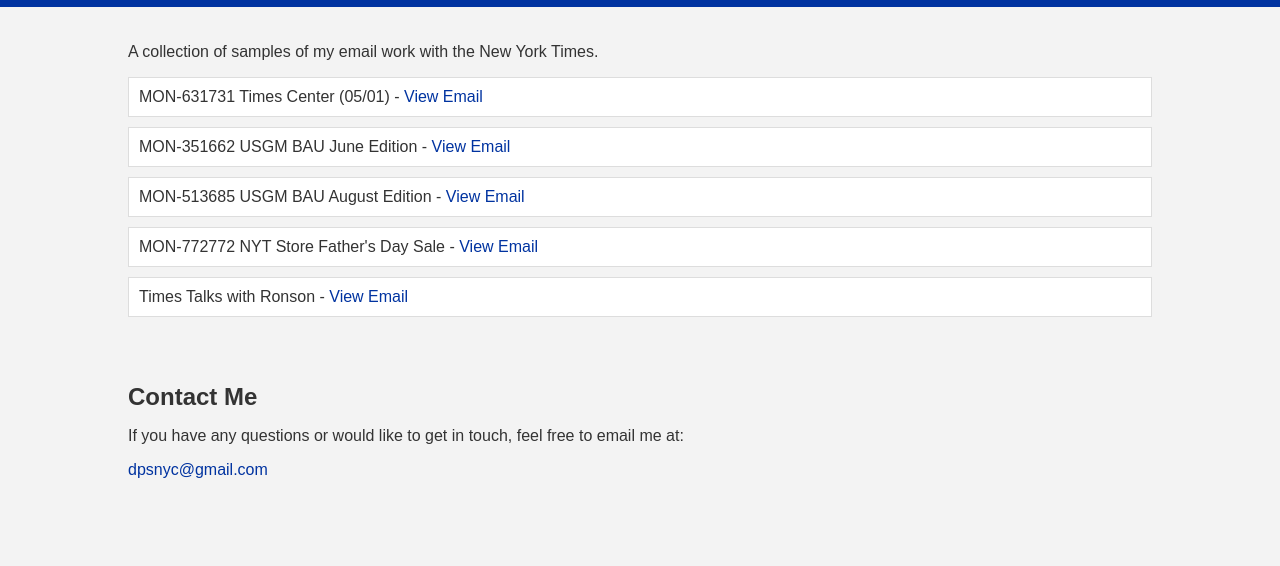
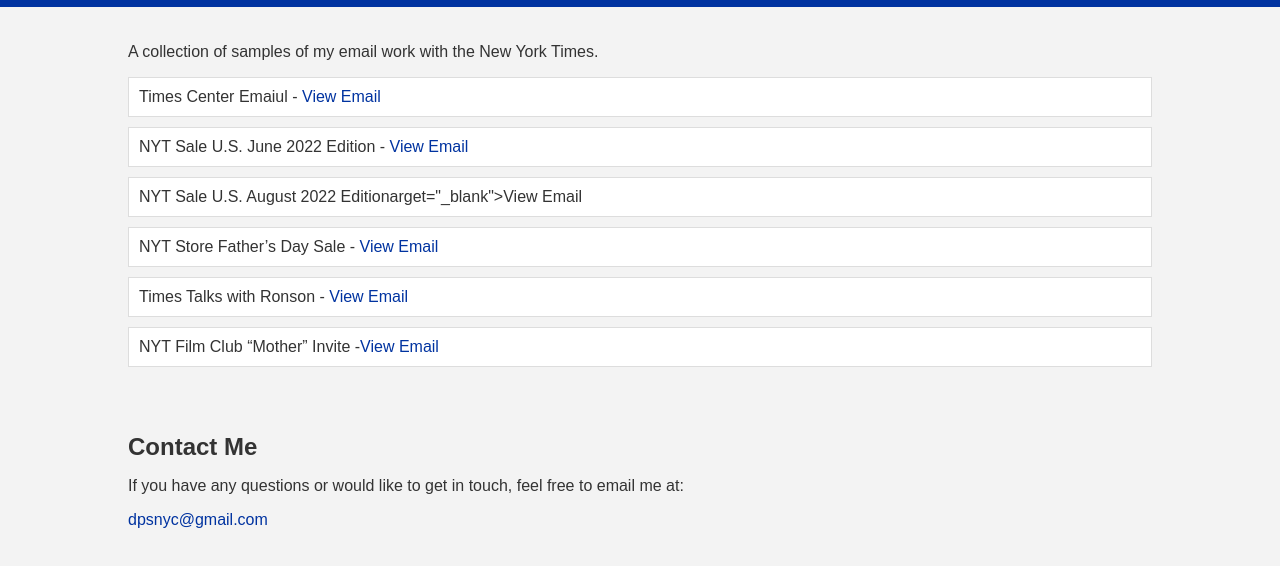
Before and after one commit to dps-nyc/dps-nyc.github.io, a plain HTML site: page index.html in a window 1280 px wide. Shown: the part 60-626 px from the top of the page. Drawn offline with Linux system fonts and the light colour scheme.

Commit message:
Update index.html

```diff
--- a/index.html
+++ b/index.html
@@ -61,11 +61,12 @@
         <p>A collection of samples of my email work with the New York Times.</p>
 
         <ul>
-            <li>MON-631731 Times Center (05/01) - <a href="MON-631731_Times-Center_05-01.html" target="_blank">View Email</a></li>
-            <li>MON-351662 USGM BAU June Edition - <a href="MON-351662_USGM_BAU_June_em1_regi.html" target="_blank">View Email</a></li>
-            <li>MON-513685 USGM BAU August Edition - <a href="MON-513685_USGM_BAU_August_em1_regi.htm" target="_blank">View Email</a></li>
-            <li>MON-772772 NYT Store Father's Day Sale - <a href="MON-772772_nyt_store_fathers_day_sale.html" target="_blank">View Email</a></li>
+            <li>Times Center Emaiul - <a href="MON-631731_Times-Center_05-01.html" target="_blank">View Email</a></li>
+            <li>NYT Sale U.S. June 2022 Edition - <a href="MON-351662_USGM_BAU_June_em1_regi.html" target="_blank">View Email</a></li>
+            <li>NYT Sale U.S. August 2022 Editionarget="_blank">View Email</a></li>
+            <li>NYT Store Father&rsquo;s Day Sale - <a href="MON-772772_nyt_store_fathers_day_sale.html" target="_blank">View Email</a></li>
             <li>Times Talks with Ronson - <a href="Times_Talks_Ronson.html" target="_blank">View Email</a></li>
+            <li>NYT Film Club &ldquo;Mother&rdquo; Invite -<a href="film_club_mother.html" target="_blank">View Email</a></li>
         </ul>
     </div>
 
```
